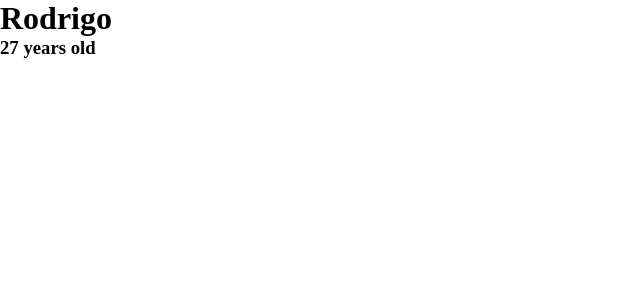
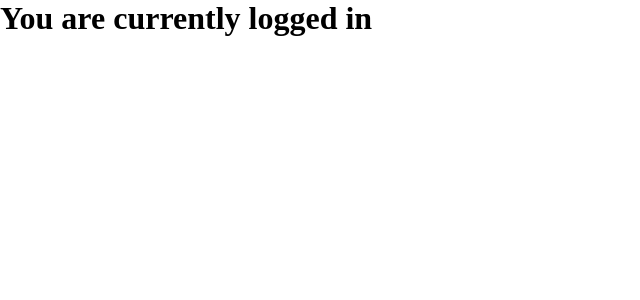
Before and after one commit to rorvts/react-meme-generator, a React (Create React App) app in the folder todo/: page / in a window 1280 px wide. Shown: the top 300 px of the page, without its empty margins (0-640 px from the left). Built offline with nearby package versions, Linux system fonts and the light colour scheme.

Commit message:
Another example of class state

```diff
--- a/todo/src/App.js
+++ b/todo/src/App.js
@@ -5,16 +5,12 @@
   constructor() {
     super();
     this.state = {
-      name: "Rodrigo",
-      age: 27
+      isLoggedIn: true,
     }
   }
-  render() {
+  render(){
     return (
-      <div>
-        <h1>{this.state.name}</h1>
-        <h3>{this.state.age} years old</h3>
-      </div>
+    <h1>You are currently logged {this.state.isLoggedIn ? "in" : "out"}</h1>
     )
   }
 }
```
